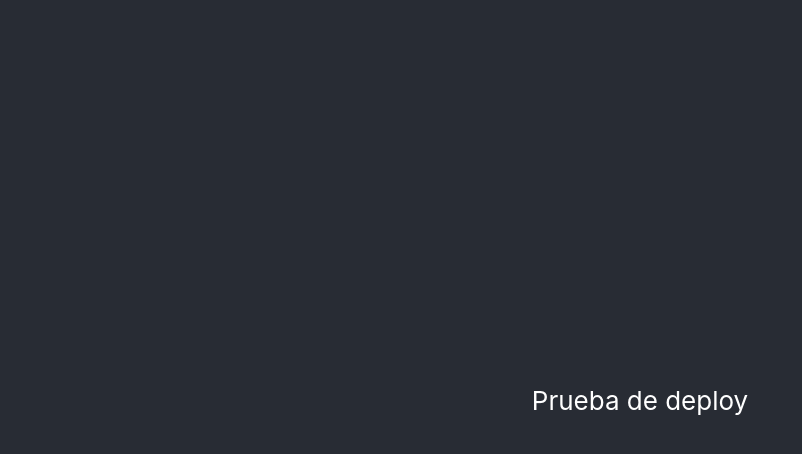
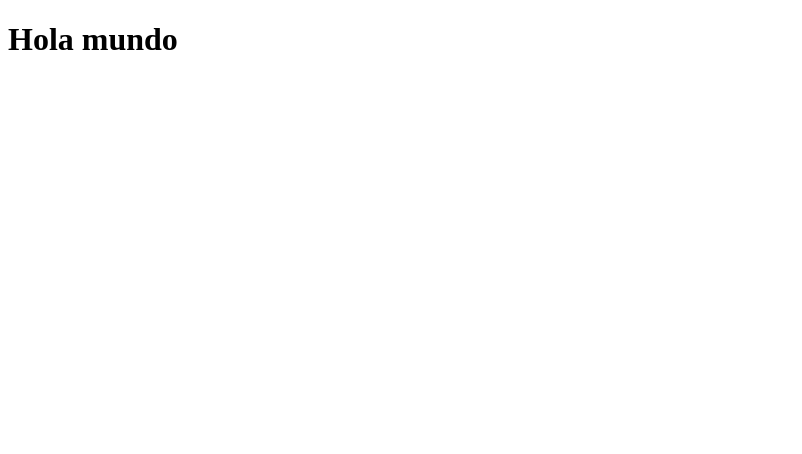
Before and after one commit to AndresHamil/portafolio, a React (Create React App) app: page / in a window 1280 px wide. Shown: the top 454 px of the page, without its empty margins (0-802 px from the left). Built offline with nearby package versions, Linux system fonts and the light colour scheme.

Commit message:
primer hola mundo

```diff
--- a/src/App.css
+++ /dev/null
@@ -1,38 +0,0 @@
-.App {
-  text-align: center;
-}
-
-.App-logo {
-  height: 40vmin;
-  pointer-events: none;
-}
-
-@media (prefers-reduced-motion: no-preference) {
-  .App-logo {
-    animation: App-logo-spin infinite 20s linear;
-  }
-}
-
-.App-header {
-  background-color: #282c34;
-  min-height: 100vh;
-  display: flex;
-  flex-direction: column;
-  align-items: center;
-  justify-content: center;
-  font-size: calc(10px + 2vmin);
-  color: white;
-}
-
-.App-link {
-  color: #61dafb;
-}
-
-@keyframes App-logo-spin {
-  from {
-    transform: rotate(0deg);
-  }
-  to {
-    transform: rotate(360deg);
-  }
-}
--- a/src/App.js
+++ /dev/null
@@ -1,25 +0,0 @@
-import logo from './logo.svg';
-import './App.css';
-
-function App() {
-  return (
-    <div className="App">
-      <header className="App-header">
-        {/* <img src={logo} className="App-logo" alt="logo" /> */}
-        <p>
-          Prueba de deploy
-        </p>
-        <a
-          className="App-link"
-          href="https://reactjs.org"
-          target="_blank"
-          rel="noopener noreferrer"
-        >
-
-        </a>
-      </header>
-    </div>
-  );
-}
-
-export default App;
--- a/src/index.css
+++ /dev/null
@@ -1,13 +0,0 @@
-body {
-  margin: 0;
-  font-family: -apple-system, BlinkMacSystemFont, 'Segoe UI', 'Roboto', 'Oxygen',
-    'Ubuntu', 'Cantarell', 'Fira Sans', 'Droid Sans', 'Helvetica Neue',
-    sans-serif;
-  -webkit-font-smoothing: antialiased;
-  -moz-osx-font-smoothing: grayscale;
-}
-
-code {
-  font-family: source-code-pro, Menlo, Monaco, Consolas, 'Courier New',
-    monospace;
-}
--- a/src/index.js
+++ b/src/index.js
@@ -1,17 +1,5 @@
-import React from 'react';
-import ReactDOM from 'react-dom/client';
-import './index.css';
-import App from './App';
-import reportWebVitals from './reportWebVitals';
+import React from "react";
+import ReactDOM from "react-dom/client";
 
 const root = ReactDOM.createRoot(document.getElementById('root'));
-root.render(
-  <React.StrictMode>
-    <App />
-  </React.StrictMode>
-);
-
-// If you want to start measuring performance in your app, pass a function
-// to log results (for example: reportWebVitals(console.log))
-// or send to an analytics endpoint. Learn more: https://bit.ly/CRA-vitals
-reportWebVitals();
+root.render(<h1>Hola mundo</h1>);
--- a/src/reportWebVitals.js
+++ /dev/null
@@ -1,13 +0,0 @@
-const reportWebVitals = onPerfEntry => {
-  if (onPerfEntry && onPerfEntry instanceof Function) {
-    import('web-vitals').then(({ getCLS, getFID, getFCP, getLCP, getTTFB }) => {
-      getCLS(onPerfEntry);
-      getFID(onPerfEntry);
-      getFCP(onPerfEntry);
-      getLCP(onPerfEntry);
-      getTTFB(onPerfEntry);
-    });
-  }
-};
-
-export default reportWebVitals;
```
Also changed, not shown: src/setupTests.js (deleted, +0 -5 lines), src/logo.svg (deleted), 1 other file (tests, documents, lock files or other folders).
